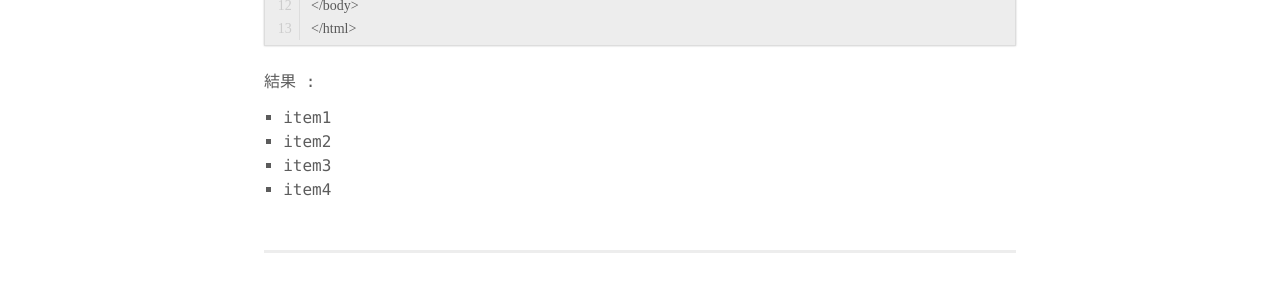
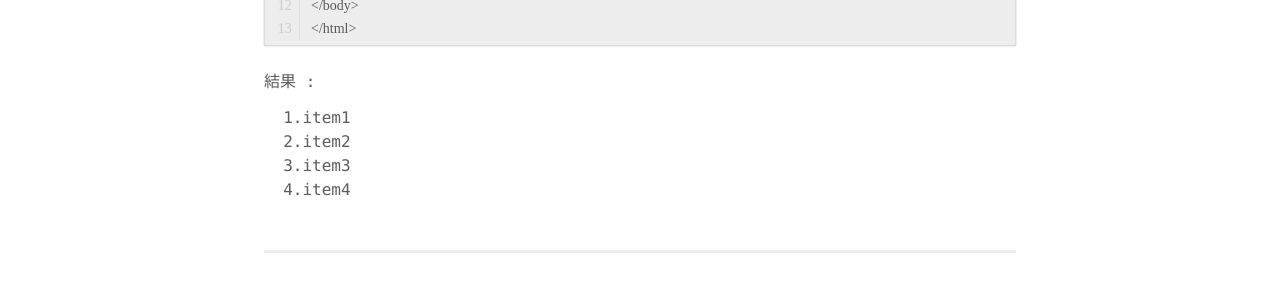
Before and after one commit to securenai/securenai.github.io, a Jekyll site: the page built from HTML/HTML_List.md, in a window 1280 px wide. Shown: the part 1407-1707 px from the top of the page. Built offline with Jekyll 4.4.1, drawn with Linux system fonts in a browser that asks for light colours; our own code applies the rules of GitHub Pages for plain Markdown files.

Commit message:
Update HTML_List.md

```diff
--- a/HTML/HTML_List.md
+++ b/HTML/HTML_List.md
@@ -70,10 +70,10 @@
 </head>
 <body>
    <ol>
-     <li>item1</li>
-     <li>item2</li>
-     <li>item3</li>
-     <li>item4</li>
+     1.item1<br>
+     2.item2<br>
+     3.item3<br>
+     4.item4<br>
    </ol>
 </body>
 </html>
```
